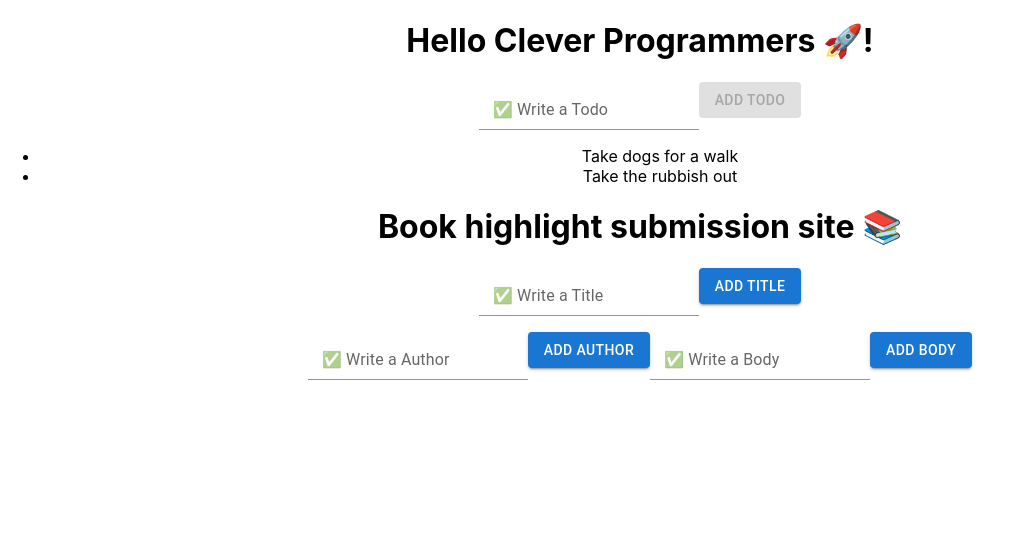
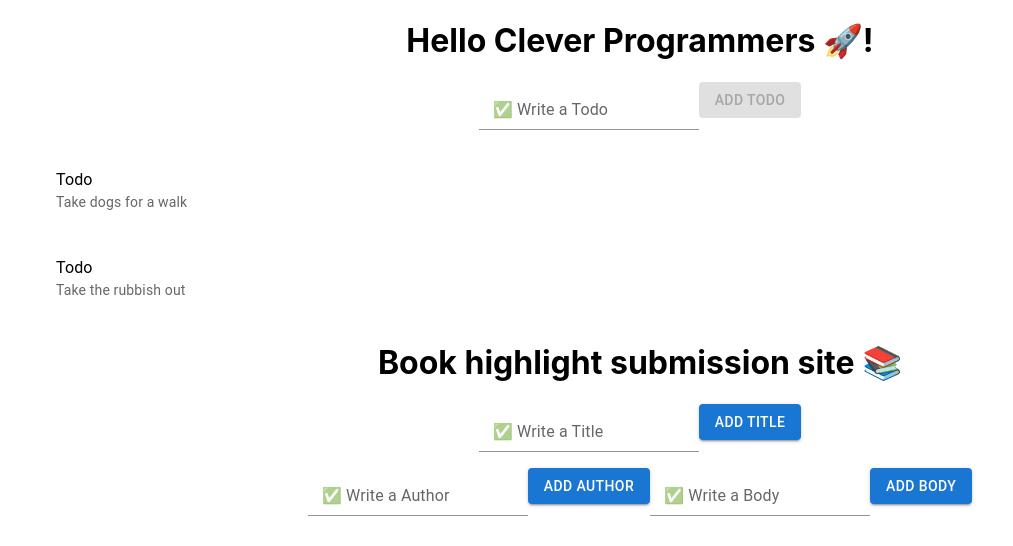
Before and after one commit to khoshi-higashi/react-firebase-book-highlight-app, a React (Create React App) app: page / in a window 1280 px wide. Shown: the top 546 px of the page, without its empty margins (0-1013 px from the left). Built offline with nearby package versions, Linux system fonts and the light colour scheme.

Commit message:
Todo コンポーネントに List, ListItem, ListItemText を追加

```diff
--- a/src/Todo.js
+++ b/src/Todo.js
@@ -1,10 +1,13 @@
 import React from "react";
+import { List, ListItem, ListItemText } from "@mui/material";
 
 function Todo(props) {
   return (
-    <div>
-      <li>{props.text}</li>
-    </div>
+    <List>
+      <ListItem>
+        <ListItemText primary="Todo" secondary={props.text} />
+      </ListItem>
+    </List>
   );
 }
 
```
Also changed, not shown: 1 other file (tests, documents, lock files or other folders).
